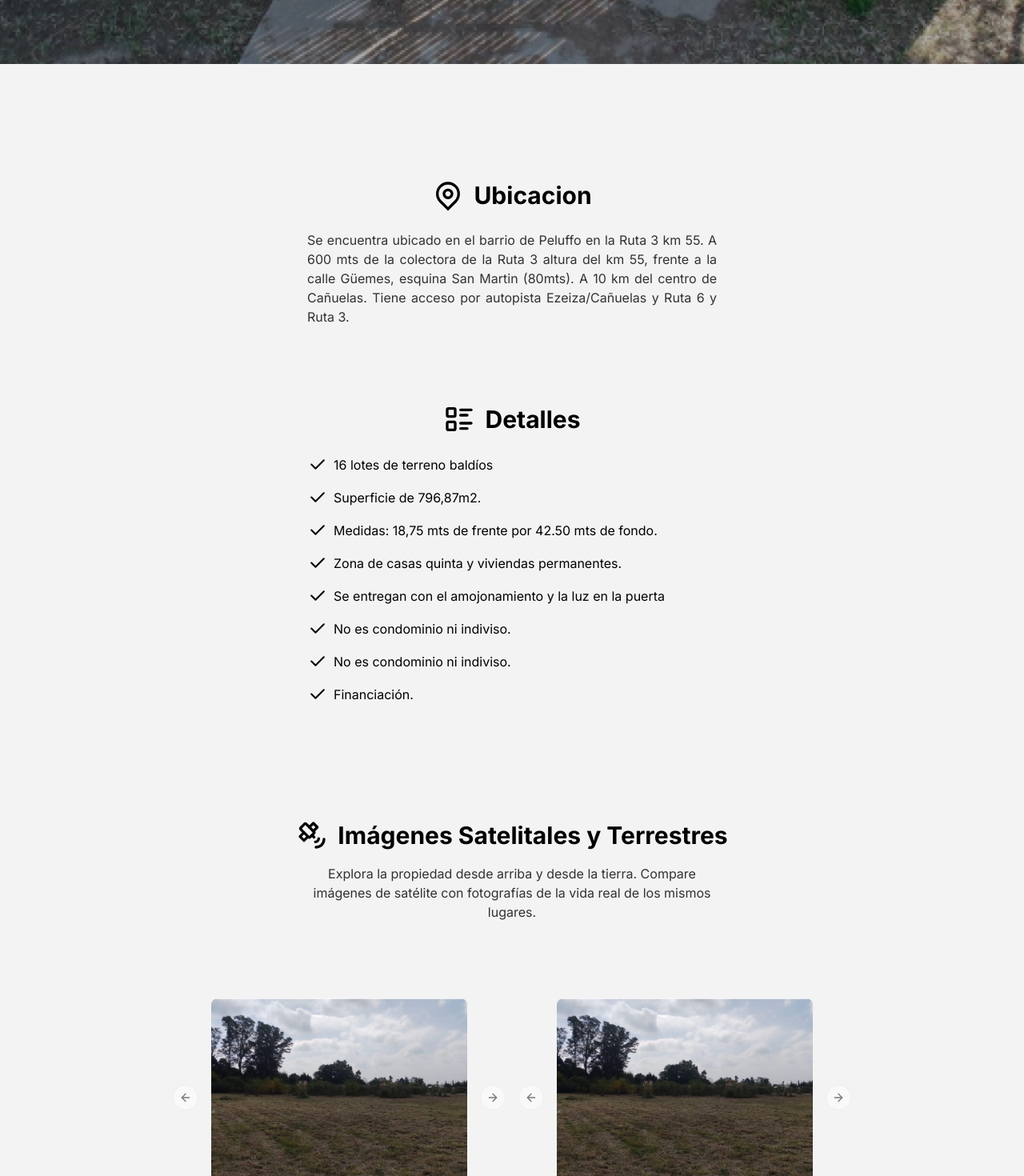
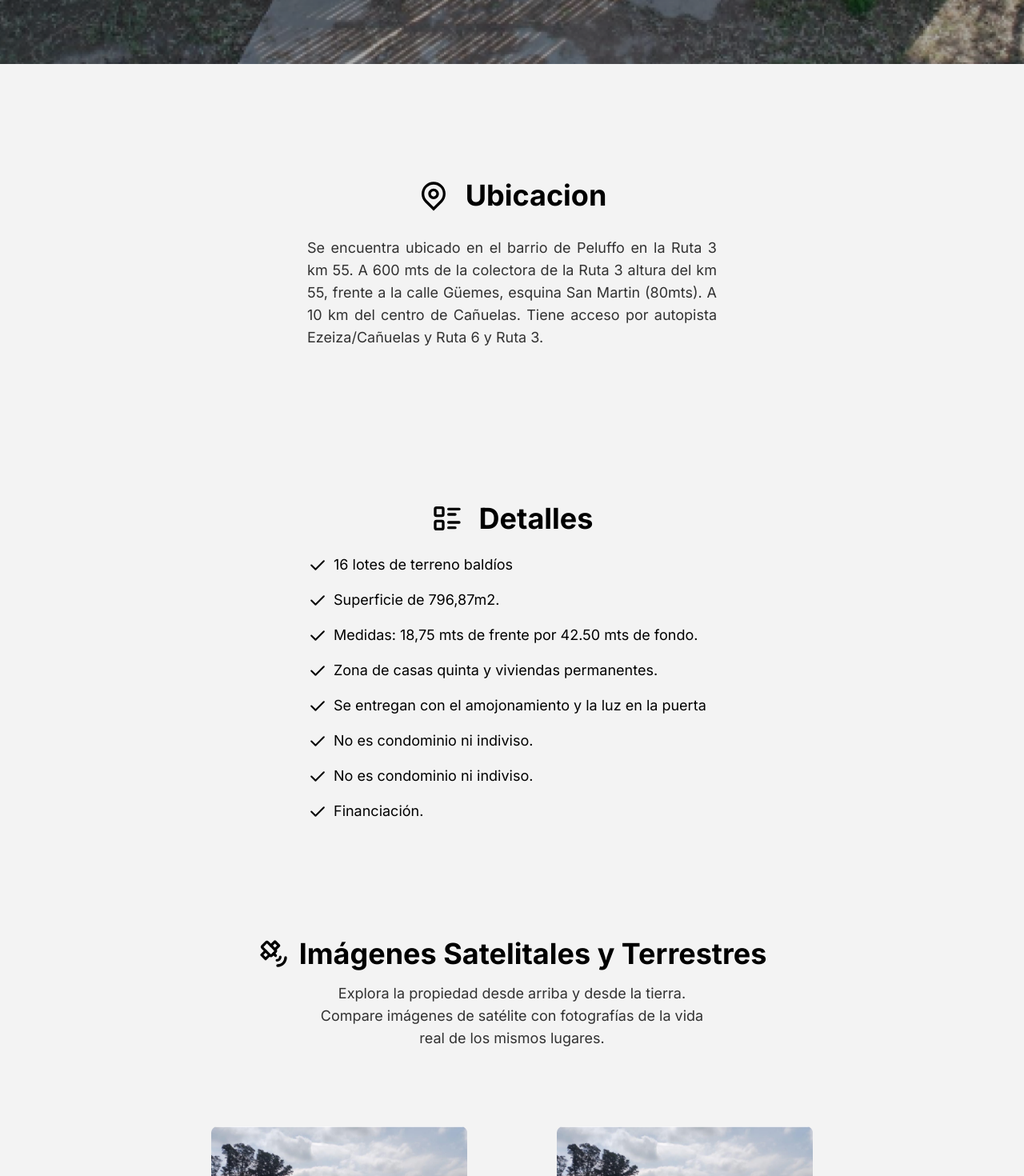
Before and after one commit to Tintaa307/cejas-propiedades, a Next.js app: page /canada in a window 1280 px wide. Shown: the part 720-2190 px from the top of the page at 80% size. Built offline with nearby package versions, Linux system fonts and the light colour scheme.

Commit message:
feat: change some sizes

```diff
--- a/src/app/[slug]/components/Blueprints.tsx
+++ b/src/app/[slug]/components/Blueprints.tsx
@@ -10,7 +10,7 @@ type BlueprintsProps = {
 const Blueprints = ({ blueprints }: BlueprintsProps) => {
   return (
     <article className="w-full h-max flex items-center justify-center flex-col gap-24">
-      <Title className="flex flex-row items-center gap-3 text-black text-3xl font-bold">
+      <Title className="flex flex-row items-center gap-3 text-black text-4xl font-bold">
         <IconReceipt2 size={40} className="text-black" />
         Plano General y Precios
       </Title>
--- a/src/app/[slug]/components/Details.tsx
+++ b/src/app/[slug]/components/Details.tsx
@@ -52,18 +52,16 @@ const Details = ({ details, location, properties }: DetailsProps) => {
 
   return (
     <article className="w-full h-max flex items-center justify-center flex-col gap-24">
-      <div className="w-full h-max flex items-center justify-center text-justify flex-col gap-6">
-        <Title className="flex flex-row items-center gap-3 text-black text-3xl font-bold">
+      <div className="w-full h-max flex items-center justify-center text-justify flex-col gap-8">
+        <Title className="flex flex-row items-center gap-5 text-black text-4xl font-bold">
           <RiMapPinLine size={40} className="text-black" />
           Ubicacion
         </Title>
-        <p className="w-[40%] text-black/80 text-base font-normal">
-          {location}
-        </p>
+        <p className="w-[40%] text-black/80 text-lg font-normal">{location}</p>
       </div>
       {properties && (
         <div className="w-full h-max flex items-center justify-center flex-col gap-12">
-          <Title className="flex flex-row items-center gap-3 text-black text-3xl font-bold">
+          <Title className="flex flex-row items-center gap-5 text-black text-4xl font-bold">
             <IconHomeEdit size={40} className="text-black" />
             Características
           </Title>
@@ -77,15 +75,15 @@ const Details = ({ details, location, properties }: DetailsProps) => {
         </div>
       )}
       <div className="w-full h-max flex items-center justify-center flex-col gap-6">
-        <h4 className="flex flex-row items-center gap-3 text-black text-3xl font-bold">
+        <Title className="flex flex-row items-center gap-5 text-black text-4xl font-bold">
           <IconListDetails size={40} className="text-black" />
           Detalles
-        </h4>
+        </Title>
         <ul className="w-[40%] flex flex-col gap-4">
           {details.map((detail, index) => (
             <li
               key={index}
-              className="text-black text-base font-normal flex items-center justify-start flex-row gap-2"
+              className="text-black text-lg font-normal flex items-center justify-start flex-row gap-2"
             >
               <IconCheck size={25} className="" />
               {detail}
--- a/src/app/[slug]/components/Gallery.tsx
+++ b/src/app/[slug]/components/Gallery.tsx
@@ -11,11 +11,11 @@ const Gallery = ({ imgs }: GalleryProps) => {
   return (
     <article className="w-full h-max flex items-center justify-center flex-col gap-24">
       <div className="w-full h-max flex items-center justify-center flex-col gap-4">
-        <Title className="flex flex-row items-center gap-3 text-black text-3xl font-bold">
+        <Title className="flex flex-row items-center gap-3 text-black text-4xl font-bold">
           <IconSatellite size={40} className="text-black" />
           Imágenes Satelitales y Terrestres
         </Title>
-        <p className="w-[40%] text-black/80 text-base font-normal text-center">
+        <p className="w-[40%] text-black/80 text-lg font-normal text-center">
           Explora la propiedad desde arriba y desde la tierra. Compare imágenes
           de satélite con fotografías de la vida real de los mismos lugares.
         </p>
--- a/src/app/[slug]/components/Map.tsx
+++ b/src/app/[slug]/components/Map.tsx
@@ -10,7 +10,7 @@ type MapProps = {
 const Map = ({ map }: { map: string }) => {
   return (
     <article className="w-full h-max flex items-center justify-center flex-col gap-24">
-      <Title className="flex flex-row items-center gap-3 text-black text-3xl font-bold">
+      <Title className="flex flex-row items-center gap-3 text-black text-4xl font-bold">
         <IconMap size={40} className="text-black" />
         Ubicacion en mapa
       </Title>
--- a/src/app/page.tsx
+++ b/src/app/page.tsx
@@ -15,9 +15,9 @@ export default function Home() {
       <Landing />
       <Search />
       <About />
+      <Works />
+      <Features />
       <Services />
-      <Features />
-      <Works />
       <Map />
       <Properties />
       <Contact />
--- a/src/components/features/Card.tsx
+++ b/src/components/features/Card.tsx
@@ -17,7 +17,7 @@ type CardProps = {
 
 const Card = ({ image, price, specifications, title }: CardProps) => {
   return (
-    <li className="flex flex-col gap-4 bg-white shadow-[0_0_10px_#000] rounded-[30px]">
+    <li className="flex flex-col gap-4 bg-white shadow-[0_4px_4px_#d9d9d9] rounded-[30px]">
       <picture className="w-full h-max">
         <Image
           src={image}
--- a/src/components/features/Features.tsx
+++ b/src/components/features/Features.tsx
@@ -9,7 +9,7 @@ const Features = () => {
   const features = [
     {
       title: "Departamento Amueblado",
-      image: "/images/image-example.svg",
+      image: "/images/image-2.png",
       specifications: [
         {
           icon: <RiDragMoveFill />,
@@ -31,7 +31,7 @@ const Features = () => {
     },
     {
       title: "Departamento Amueblado",
-      image: "/images/image-example.svg",
+      image: "/images/image-2.png",
       specifications: [
         {
           icon: <RiDragMoveFill />,
@@ -53,7 +53,7 @@ const Features = () => {
     },
     {
       title: "Departamento Amueblado",
-      image: "/images/image-example.svg",
+      image: "/images/image-2.png",
       specifications: [
         {
           icon: <RiDragMoveFill />,
--- a/src/components/footer/Footer.tsx
+++ b/src/components/footer/Footer.tsx
@@ -44,11 +44,11 @@ const Footer = () => {
           </Link>
         </section>
       </div>
-      <div className="w-full h-max flex items-center justify-center border-t-[1px] border-t-black flex-col gap-2">
+      <div className="w-full h-max flex items-center justify-center border-t-[1px] border-t-black flex-col">
         <small className="text-black text-sm font-normal my-3">
           ©2024 Cejas Propiedades. Todos los derechos reservados
         </small>
-        <small className="text-black/90 text-sm font-medium mb-2">
+        <small className="text-black/90 text-sm font-medium mb-3">
           Diseñado y desarrollado por{" "}
           <Link
             href="https://synera.com.ar"
--- a/src/components/works/Item.tsx
+++ b/src/components/works/Item.tsx
@@ -31,7 +31,7 @@ const Item = ({ index, title, link, src }: ItemProps) => {
           <Image
             src={src}
             alt={title}
-            className="w-full h-full object-cover rounded-[30px] cursor-pointer shadow-[0px_6px_8px_#9a9a9a] hover:-translate-y-1 transition-all duration-150"
+            className="w-full h-full object-cover rounded-[30px] cursor-pointer shadow-[0px_4px_4px_#9a9a9a] hover:-translate-y-1 transition-all duration-150"
             width={370}
             height={324}
           />
```
Also changed, not shown: public/images/image-2.png (added).
